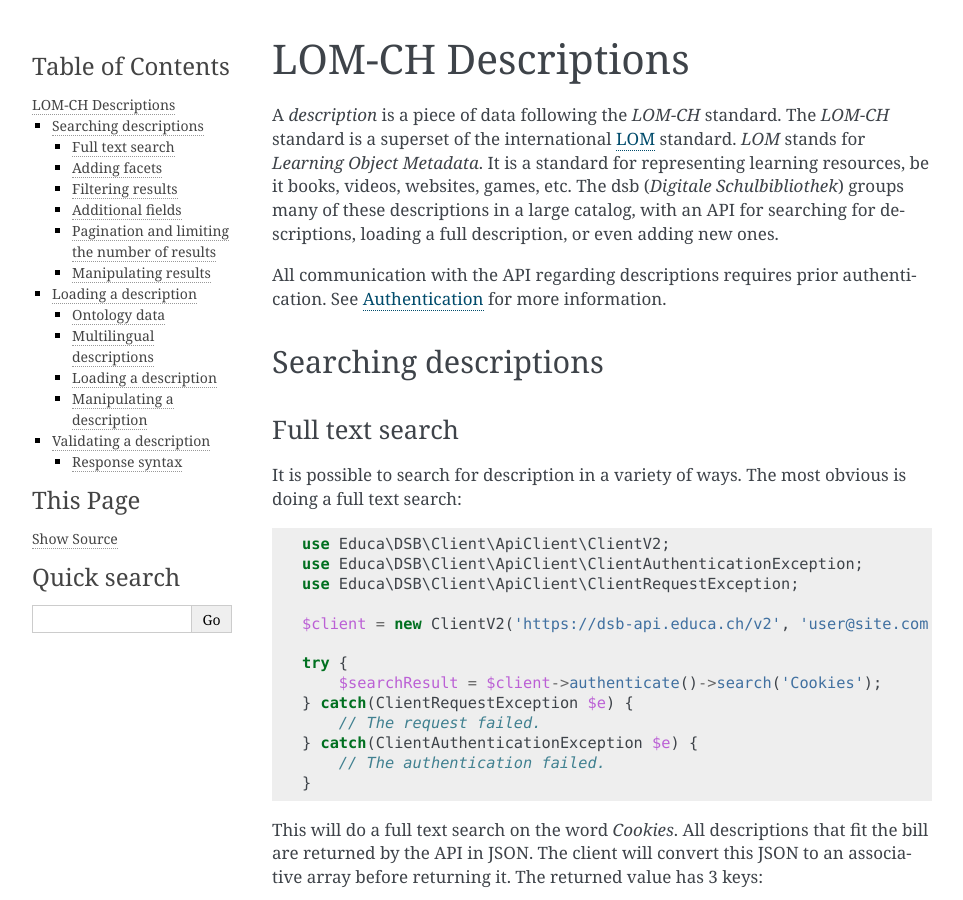
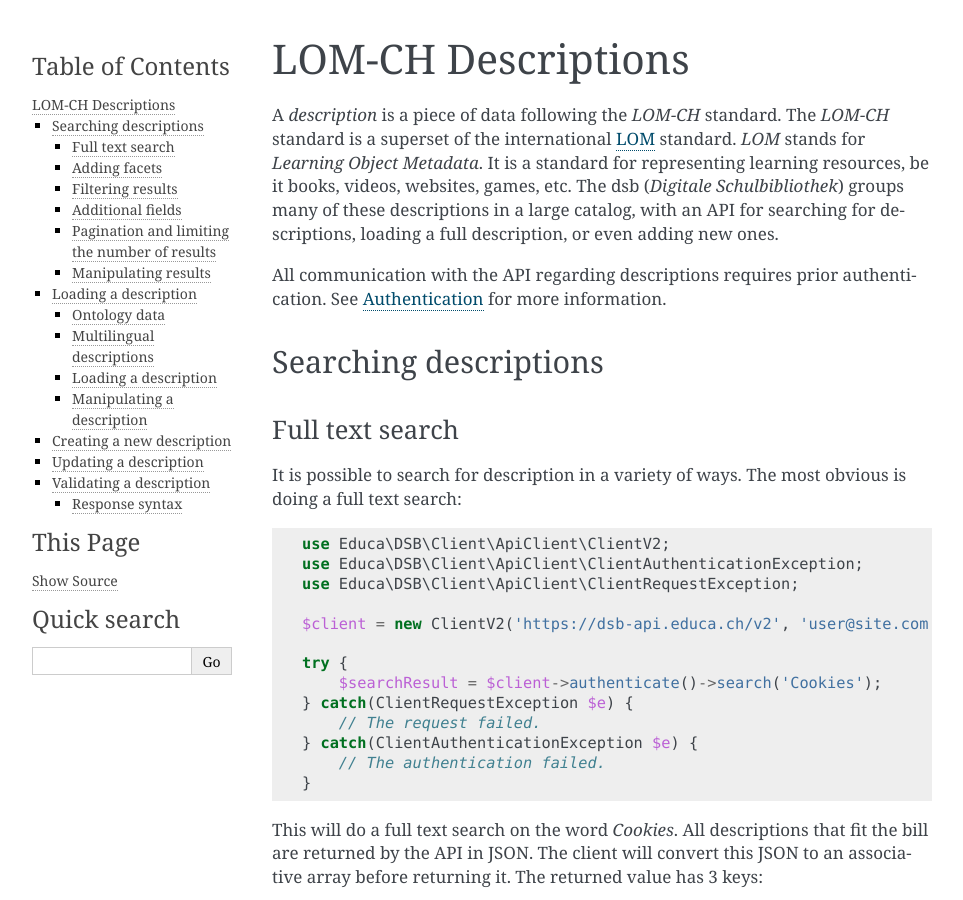
Before and after one commit to educach/dsb-client, a Sphinx documentation site: the page built from docs/descriptions.rst, in a window 1280 px wide and 900 px high. Shown: the whole window, without its empty margins (148-1111 px from the left). Built offline with Sphinx 7.4.7, drawn with Linux system fonts in a browser that asks for light colours; some of the changed text lies outside the part shown.

Commit message:
Mark missing sections in doc

```diff
--- a/docs/descriptions.rst
+++ b/docs/descriptions.rst
@@ -353,6 +353,18 @@
     echo $lomDescription->getField('general.title', ['de', 'fr']);
 
 
+Creating a new description
+==========================
+
+todo
+
+
+Updating a description
+======================
+
+todo
+
+
 Validating a description
 ========================
 
```
